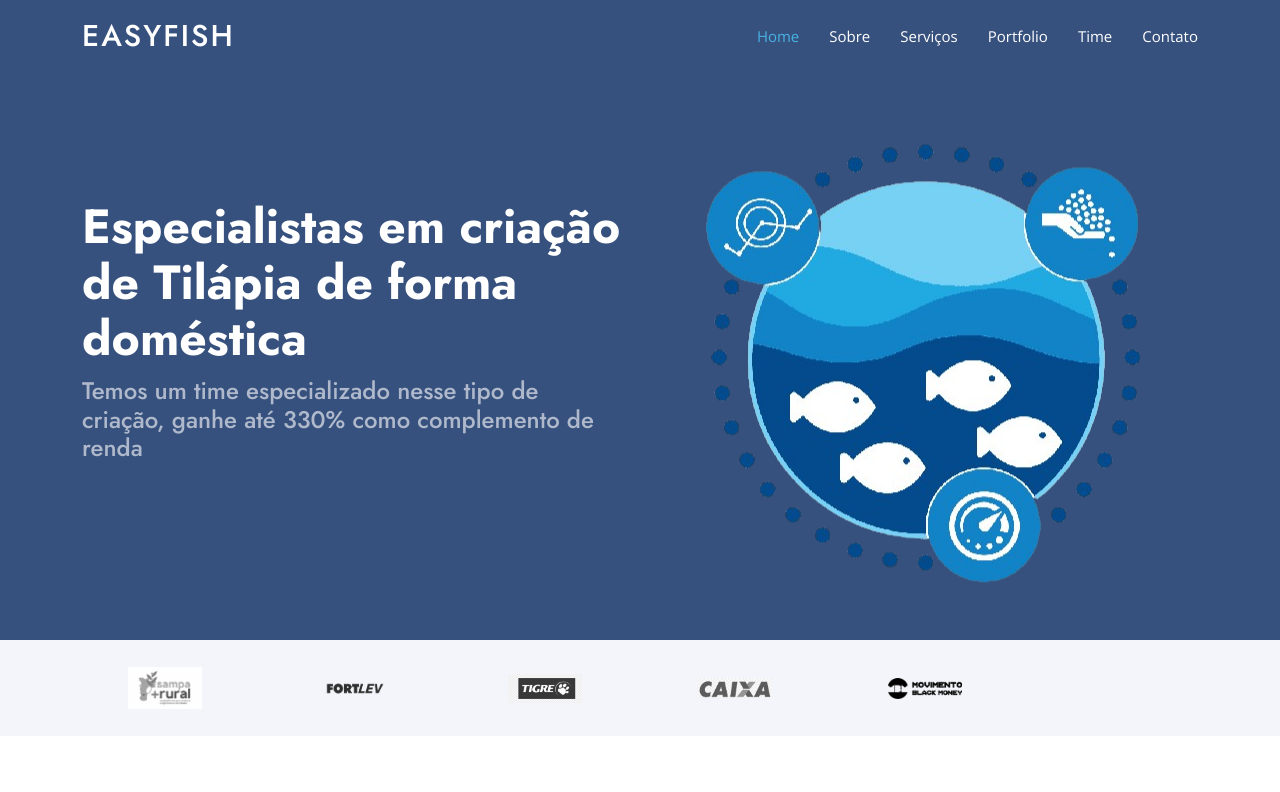
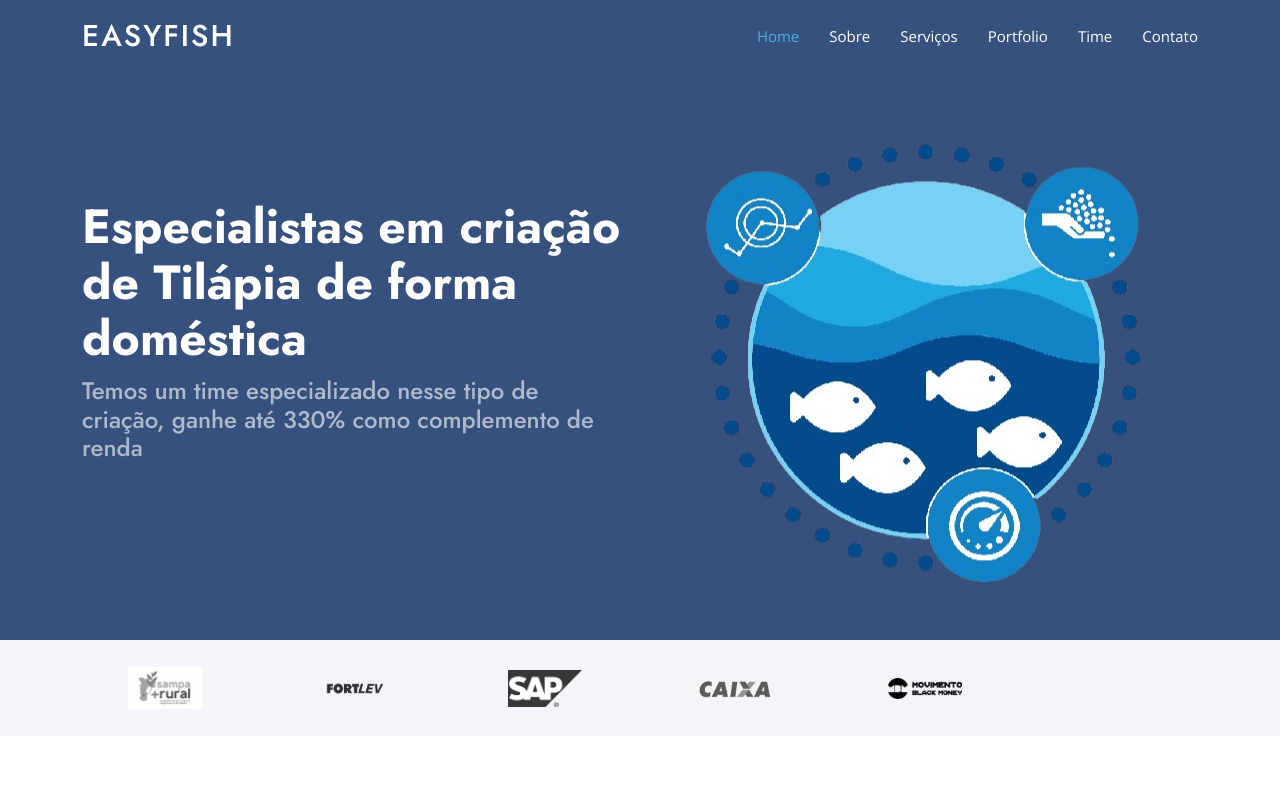
Before and after one commit to emersonjds/easyfish-landing, a plain HTML site: page index.html in a window 1280 px wide. Shown: the top 792 px of the page. Drawn offline with nearby package versions, Linux system fonts and the light colour scheme.

Commit message:
changes logo from SAP

```diff
--- a/index.html
+++ b/index.html
@@ -104,7 +104,7 @@
           </div>
 
           <div class="col-lg-2 col-md-4 col-6 d-flex align-items-center justify-content-center">
-            <img src="assets/img/partners/tigre.png" class="img-fluid" alt="">
+            <img src="assets/img/partners/sap.png" class="img-fluid" alt="">
           </div>
 
           <div class="col-lg-2 col-md-4 col-6 d-flex align-items-center justify-content-center">
```
Also changed, not shown: assets/img/partners/sap.png (added).
